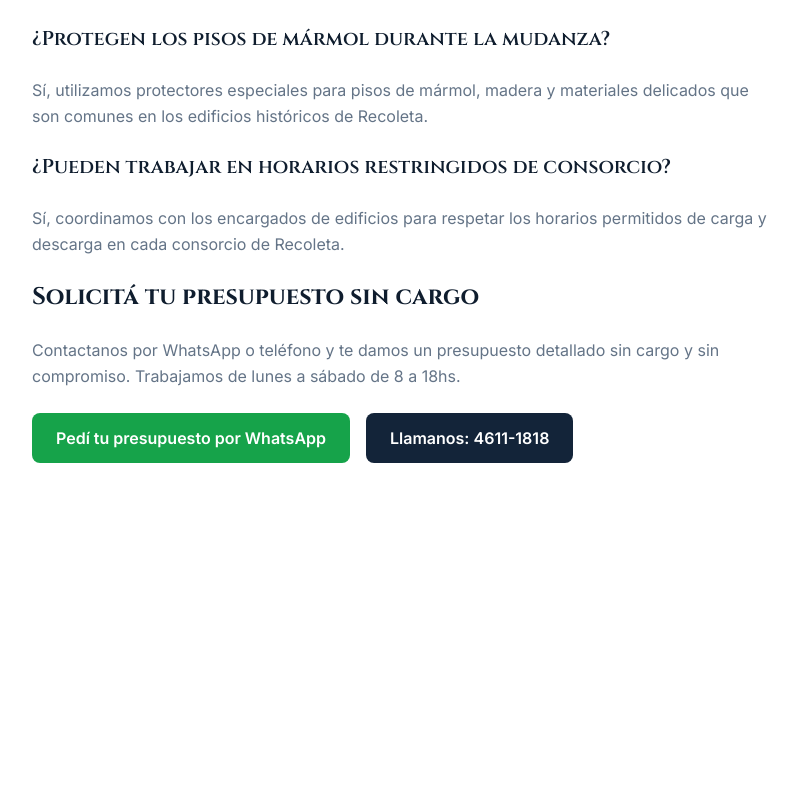
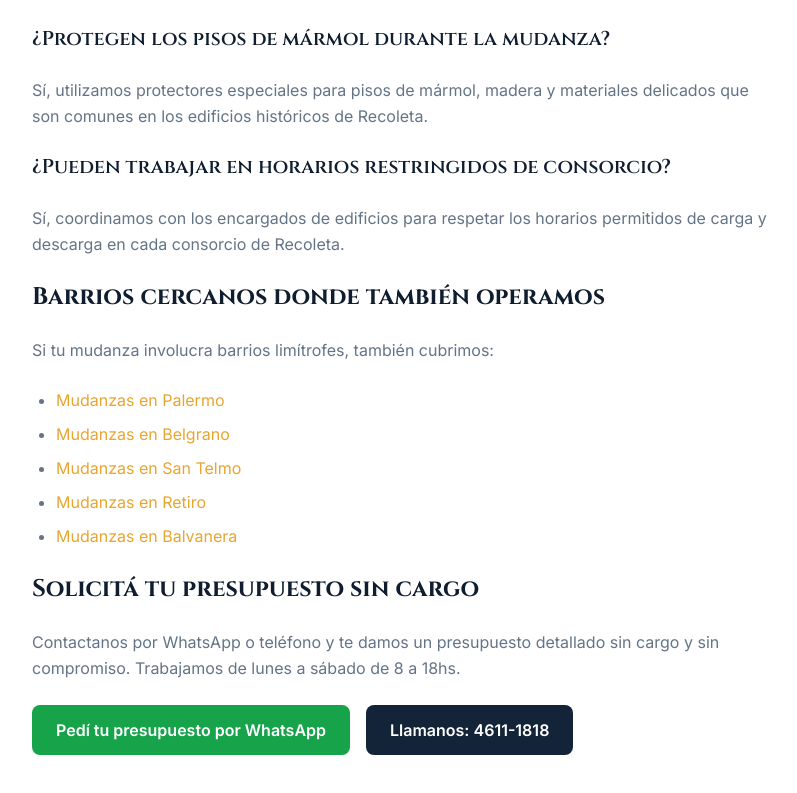
Before and after one commit to Lukaku55/marinomudanzas-next, a Next.js app: page /blog/mudanzas-recoleta in a window 1280 px wide. Shown: the part 954-1747 px from the top of the page, without its empty margins (240-1037 px from the left). Before the commit the page ends 1497 px from the top, so only its background shows below. Built offline with nearby package versions, Linux system fonts and the light colour scheme.

Commit message:
SEO: agregar links internos a Recoleta, Boedo, Villa Crespo, San Telmo y Colegiales

```diff
--- a/app/blog/mudanzas-recoleta/page.tsx
+++ b/app/blog/mudanzas-recoleta/page.tsx
@@ -57,6 +57,16 @@ export default function Page() {
             <p>Sí, utilizamos protectores especiales para pisos de mármol, madera y materiales delicados que son comunes en los edificios históricos de Recoleta.</p>
             <h3 className="font-display text-xl font-semibold text-foreground mt-6 mb-2">¿Pueden trabajar en horarios restringidos de consorcio?</h3>
             <p>Sí, coordinamos con los encargados de edificios para respetar los horarios permitidos de carga y descarga en cada consorcio de Recoleta.</p>
+            <h2 className="font-display text-2xl font-bold text-foreground mt-10 mb-4">Barrios cercanos donde también operamos</h2>
+            <p>Si tu mudanza involucra barrios limítrofes, también cubrimos:</p>
+            <ul className="list-disc pl-6 space-y-2">
+              <li><a href="/blog/mudanzas-palermo" className="text-gold hover:underline">Mudanzas en Palermo</a></li>
+              <li><a href="/blog/mudanzas-belgrano" className="text-gold hover:underline">Mudanzas en Belgrano</a></li>
+              <li><a href="/blog/mudanzas-san-telmo" className="text-gold hover:underline">Mudanzas en San Telmo</a></li>
+              <li><a href="/blog/mudanzas-retiro" className="text-gold hover:underline">Mudanzas en Retiro</a></li>
+              <li><a href="/blog/mudanzas-balvanera" className="text-gold hover:underline">Mudanzas en Balvanera</a></li>
+            </ul>
+
             <h2 className="font-display text-2xl font-bold text-foreground mt-10 mb-4">Solicitá tu presupuesto sin cargo</h2>
             <p>Contactanos por WhatsApp o teléfono y te damos un presupuesto detallado sin cargo y sin compromiso. Trabajamos de lunes a sábado de 8 a 18hs.</p>
             <div className="flex flex-col sm:flex-row gap-4 mt-6">
```
